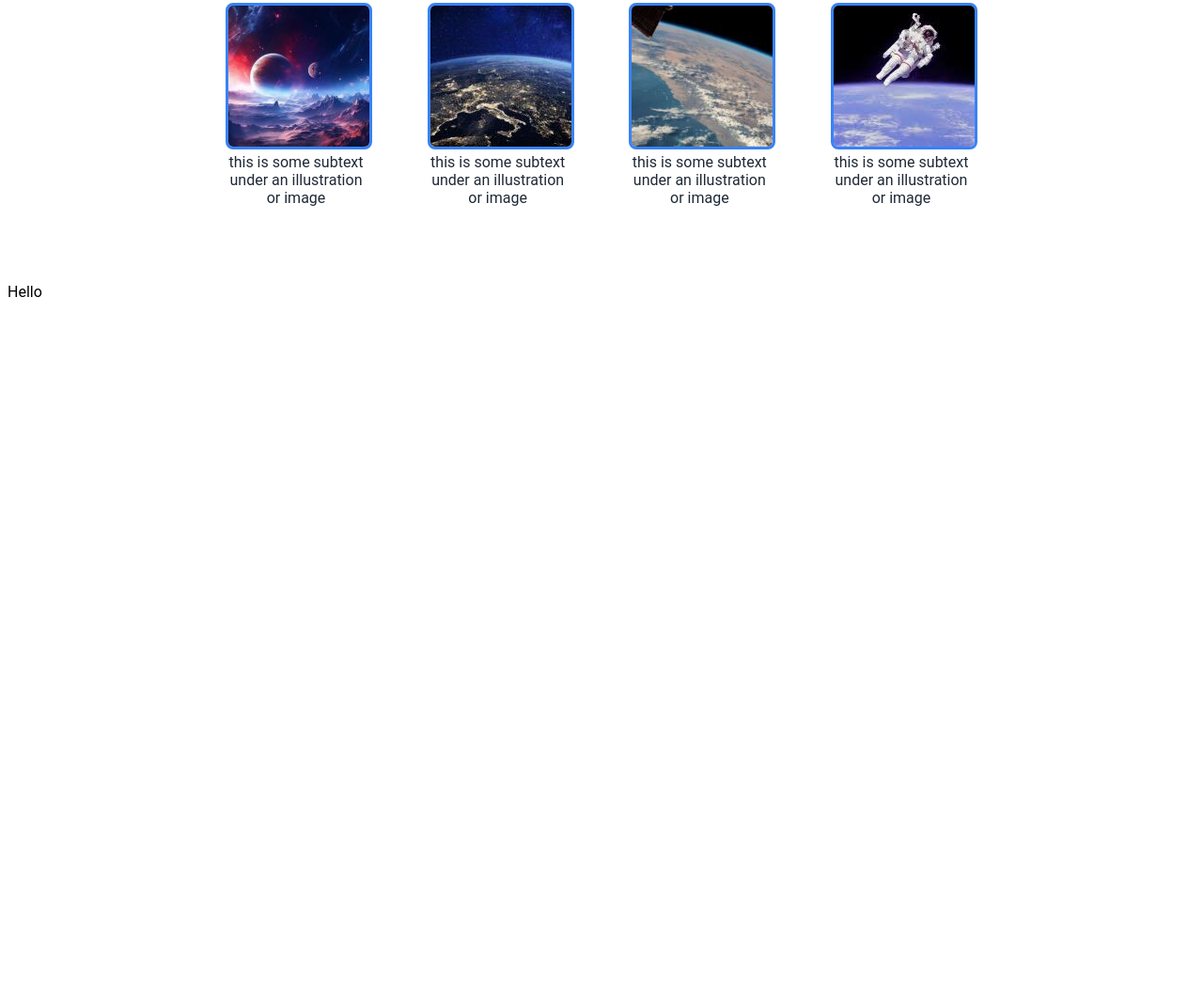
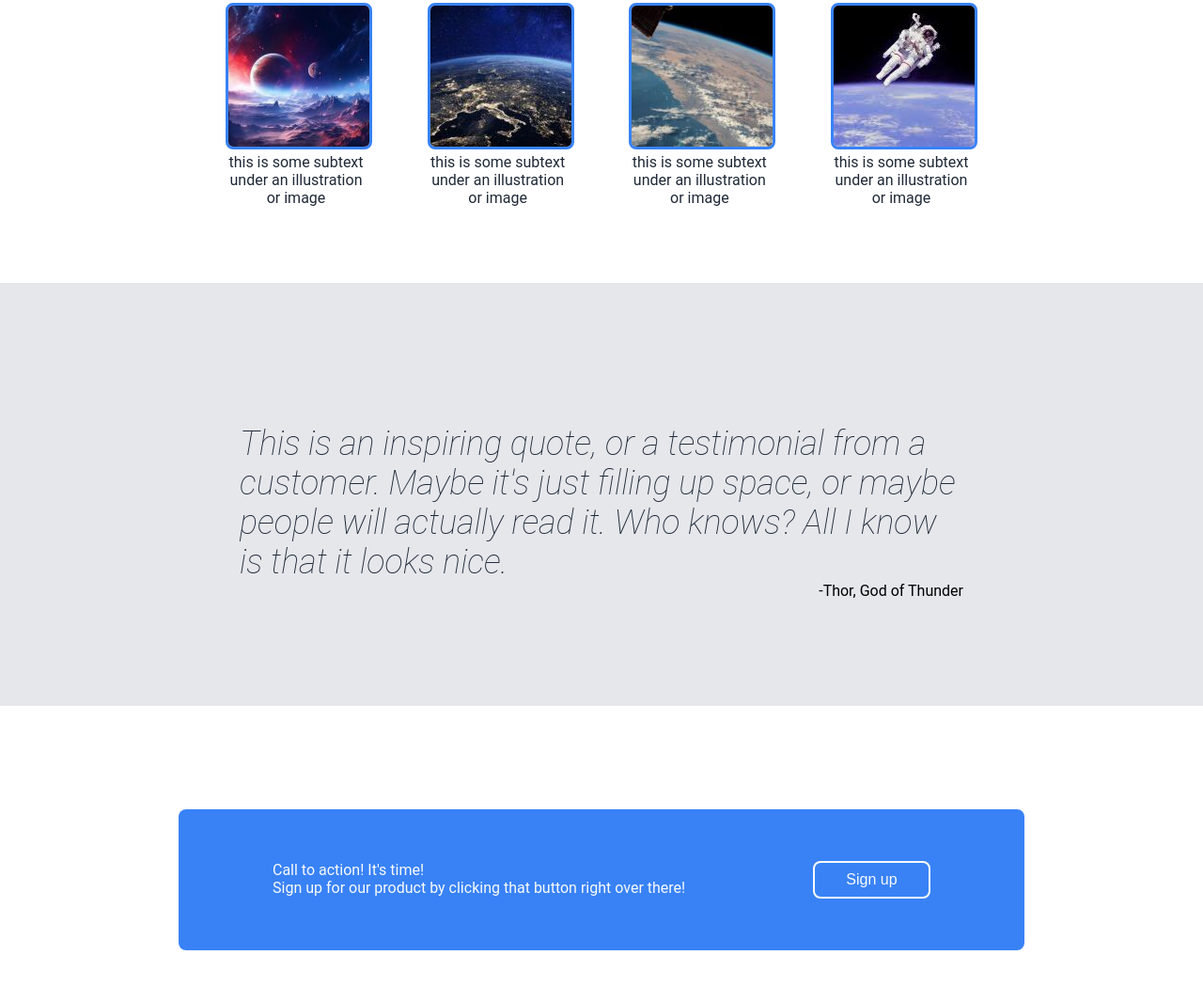
Before and after one commit to frenzla/landing-page-exercise, a plain HTML site: page index.html in a window 1280 px wide. Shown: the part 685-1734 px from the top of the page at 94% size. Before the commit the page ends 1005 px from the top, so only its background shows below. Drawn offline with Linux system fonts and the light colour scheme.

Commit message:
Added CTA section

```diff
--- a/index.html
+++ b/index.html
@@ -28,7 +28,8 @@
                 </div>
                 <img class="hero-img" src="images/landscape.jpg" alt="Great hero image!">
             </div>
-        <section class="random-info">
+
+            <section class="random-info">
             <h2>Some random information.</h2>
             <div class="square-pics">
                 <div class="pic-n-text">
@@ -52,13 +53,29 @@
                 </div>
             </div>
         </section>
-        <section>
-            Hello
 
+        <section class="quote">
+            <div class="quote-block">
+                <p class="quote-text">This is an inspiring quote, or a testimonial from a
+                    customer. Maybe it's just filling up space, or maybe
+                    people will actually read it. Who knows? All I know
+                    is that it looks nice.</p>
+                <p class="quote-author">-Thor, God of Thunder</p>
+            </div>
         </section>
 
-        <section>
-
+        <section class="cta">
+            <div class="cta-block">
+                <div class="cta-split">
+                    <div>
+                        <p>
+                            Call to action! It's time! <br>
+                            Sign up for our product by clicking that button right over there!
+                        </p>
+                    </div>
+                    <button class="button-border">Sign up</button>
+                </div>
+            </div>
         </section>
 
         <section>
--- a/style.css
+++ b/style.css
@@ -90,7 +90,7 @@ h1 {
 
 .button-no-border {
     background-color: #3882F6;
-    color: white;
+    color: #F9FAF8;
     font-size: 16px;
     width: 125px;
     height: 40px;
@@ -108,7 +108,7 @@ h2 {
     text-align: center;
     margin: 50px 0;
     color: #1F2937;
-    font-weight: extra-bold;
+    font-weight:bolder;
     font-size: 36px;
 }
 
@@ -133,3 +133,65 @@ h2 {
     margin: 0;
     padding: 0;
   }
+
+.quote {
+    height: 430px;
+    margin: 0 -10px 0 -10px;
+    padding: 10px;
+    background-color: #E5E7EB;
+}
+
+.quote-block {
+    display: flex;
+    flex-direction: column;
+    width: 770px;
+    margin: 140px auto;
+  }
+
+.quote-text {
+    font-size: 36px;
+    font-weight: lighter;
+    font-style: italic;
+    color: #1F2937;
+}
+
+.quote-author {
+    align-self: flex-end;
+}
+
+.cta {
+    height: 350px;
+    margin: 0 -10px 0 -10px;
+    padding: 10px;
+}
+
+.cta-block {
+    height: 150px;
+    width: 900px;
+    background-color: #3882F6;
+    color: #F9FAF8;
+    border-radius: 8px;
+    position: relative;
+    margin:100px auto;
+}
+
+.cta-split {
+    display: flex;
+    width: 700px;
+    position: absolute;
+    top: 50%;
+    left: 50%;
+    transform: translate(-50%, -50%);
+    justify-content: space-between;
+    flex-wrap: wrap;
+}
+
+.button-border {
+    background-color: #3882F6;
+    color: #F9FAF8;
+    font-size: 16px;
+    width: 125px;
+    height: 40px;
+    border-radius: 8px;
+    border: 2px solid #F9FAF8;
+  }
```
